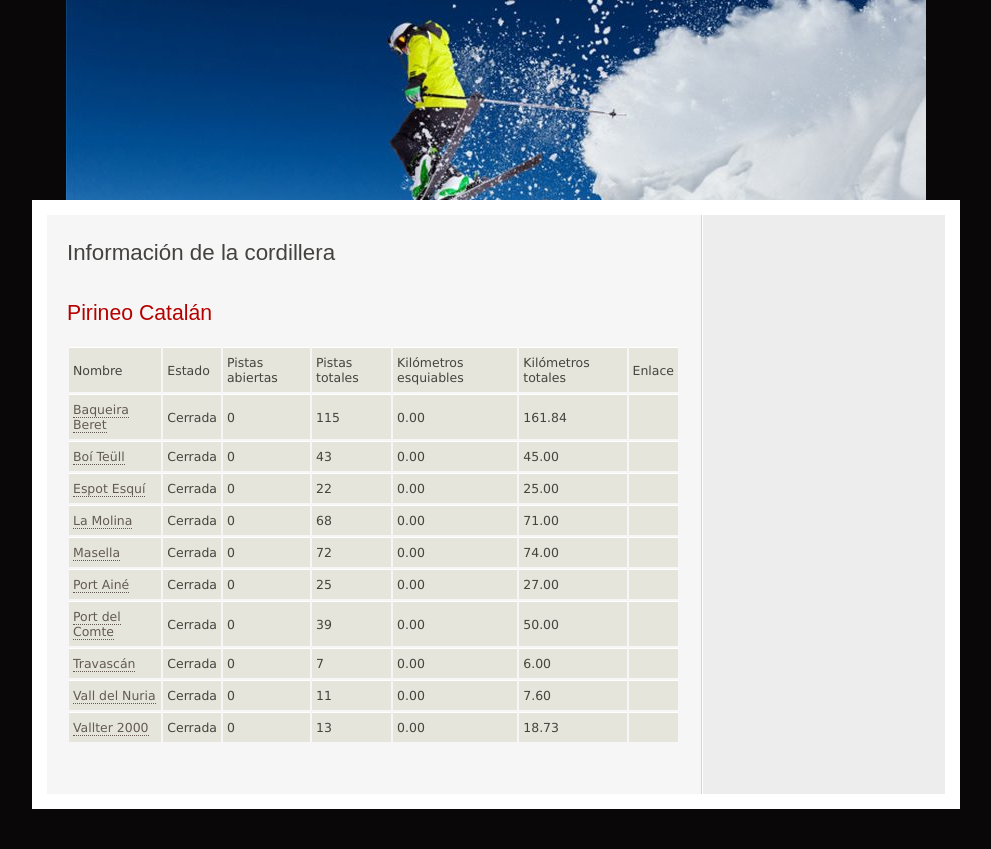
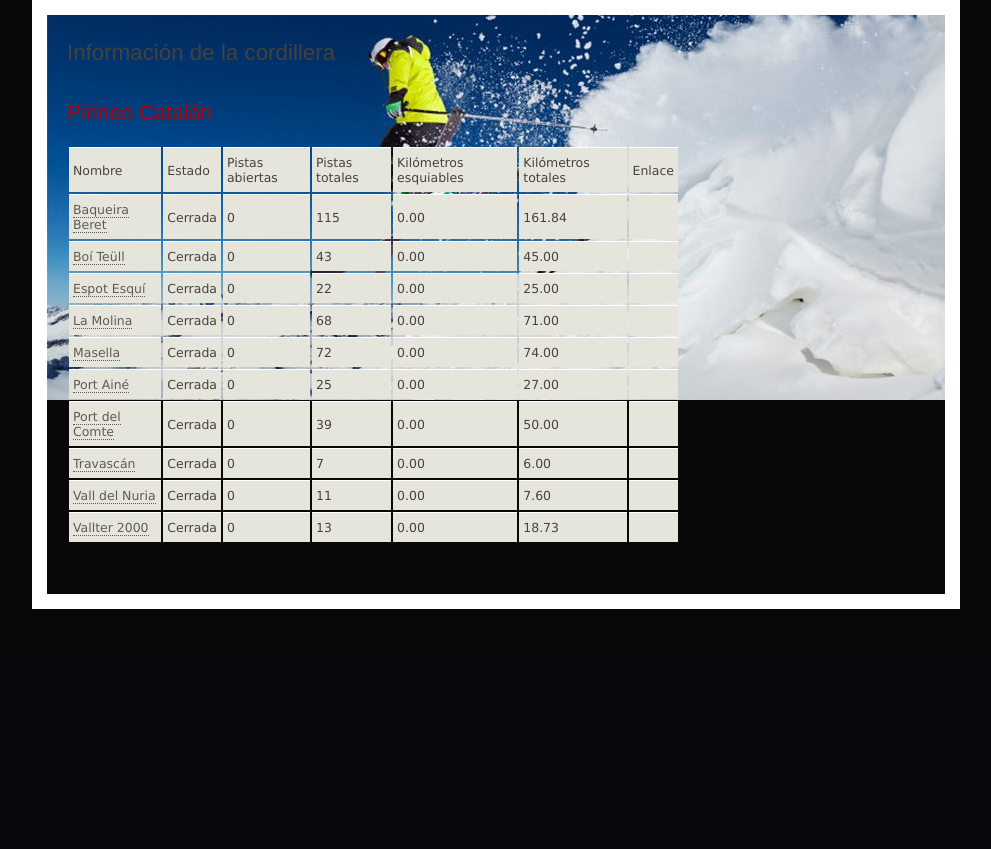
Before and after one commit to Robertoguisasola/IW, a Django app: page /cordillera/1/ in a window 1280 px wide. Shown: the part 200-1049 px from the top of the page, without its empty margins (144-1135 px from the left). After the commit the page ends 809 px from the top, so only its background shows below. Run offline with Django 3.2, Linux system fonts and the light colour scheme; data comes from the database, SQL or seed files in the repository; parts of the project's set-up code (start-up, migrations or seed data) failed here and were passed over.

Commit message:
css intento de añadir una imagen de fondo a la pagina

```diff
--- a/appIW/static/appIW/style/style.css
+++ b/appIW/static/appIW/style/style.css
@@ -8,14 +8,6 @@
   background: #090708;
   color: #5D5D5D;}
 
-#fondo
-{
-background: transparent url(fondo.jpg) no-repeat;
-  width: 860px;
-  position: relative;
-  height: 200px;
-
-}
 p
 { margin: 0px;
   padding: 0px 0px 16px 0px;
@@ -194,7 +186,7 @@
   overflow: hidden;
   margin: 0 auto 0 auto;
   padding: 10px 20px 20px 20px;
-  background: #F6F6F0 url(back.png) repeat-y;
+  background: transparent url(fondo.jpg) no-repeat;
   border: 15px solid #FFF;}
 
 .sidebar
--- a/appIW/templates/appIW/cordillera.html
+++ b/appIW/templates/appIW/cordillera.html
@@ -14,7 +14,6 @@
         <div id="header">
             <div id ="logo"></div>
         </div>
-        <div id="fondo"></div>
         <div id="site_content">
         <div id="content">
 
```
